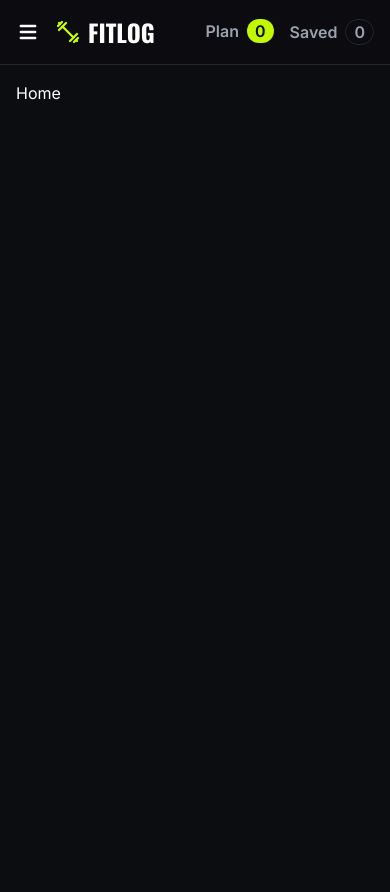
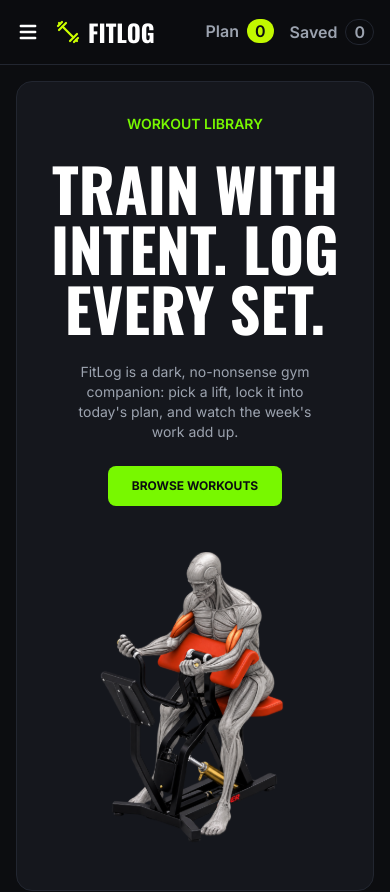
Before and after one commit to chowdhury-emon/fitlog, a Next.js app: page / in a window 390 px wide. Shown: the top 892 px of the page. Built offline with nearby package versions, Linux system fonts and the light colour scheme.

Commit message:
feat: created home component, made it responsive. fix: set z index for header

```diff
--- a/app/layout.tsx
+++ b/app/layout.tsx
@@ -27,7 +27,7 @@ export default function RootLayout({ children }: LayoutProps<"/">) {
     >
       <body className="min-h-full flex flex-col">
 
-        <header className="sticky top-0 border-b border-border bg-background/50 backdrop-blur-xs">
+        <header className="sticky top-0 z-100 border-b border-border bg-background/90 backdrop-blur-sm">
           <Navbar />
         </header>
         <main className="min-h-screen p-4 *:container *:mx-auto">
--- a/app/page.tsx
+++ b/app/page.tsx
@@ -1,5 +1,9 @@
+import Hero from "@/components/Hero/Hero";
+
 export default function Home() {
   return (
-    <div>Home</div>
+    <div>
+      <Hero />
+    </div>
   )
 }
--- /dev/null
+++ b/components/Hero/Hero.tsx
@@ -0,0 +1,19 @@
+import Image from "next/image";
+
+export default function Hero() {
+    return (
+        <section className="bg-surface border border-border min-h-120 p-8 md:p-12 md:my-8 rounded-2xl grid gap-8 lg:grid-cols-2 lg:gap-0">
+            <div className="flex flex-col justify-center items-center text-center lg:text-start lg:items-start gap-6">
+                <h3 className="text-sm font-semibold uppercase text-primary font-sans">WORKOUT LIBRARY</h3>
+                <h1 className="text-6xl md:text-7xl font-bold uppercase">TRAIN WITH INTENT. LOG EVERY SET.</h1>
+                <p className="text-sm md:text-base text-muted max-w-[80%] text-pretty">FitLog is a dark, no-nonsense gym companion: pick a lift, lock it into today's plan, and watch the week's work add up.</p>
+                <button className="bg-primary text-background text-xs font-bold uppercase rounded-lg p-6 py-3">
+                    BROWSE WORKOUTS
+                </button>
+            </div>
+            <figure className="relative w-full min-h-80">
+                <Image src={"/banner.svg"} fill className="object-contain" alt="Fitlog Banner Image" />
+            </figure>
+        </section>
+    )
+}
```
Also changed, not shown: public/banner.svg (added).
